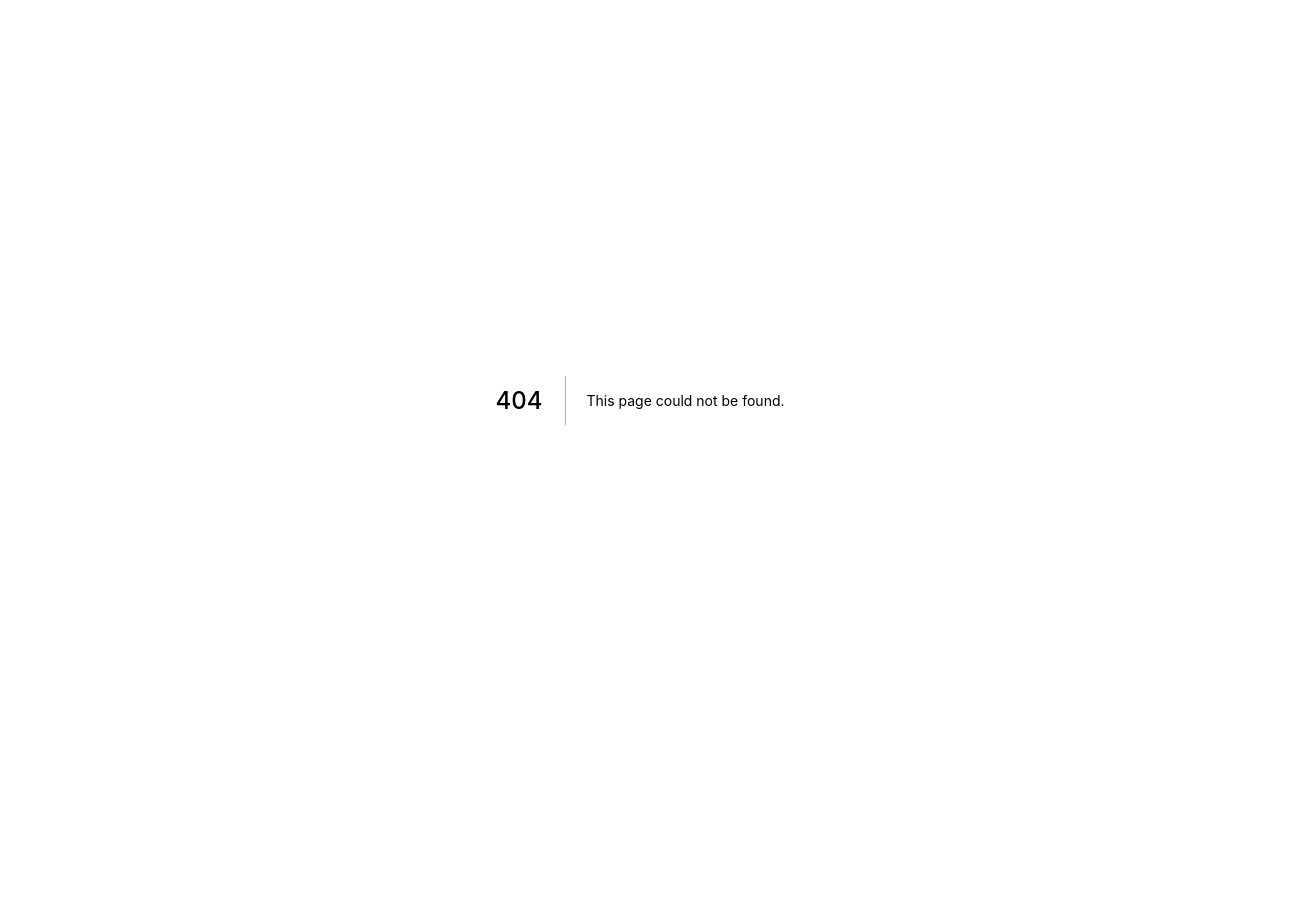
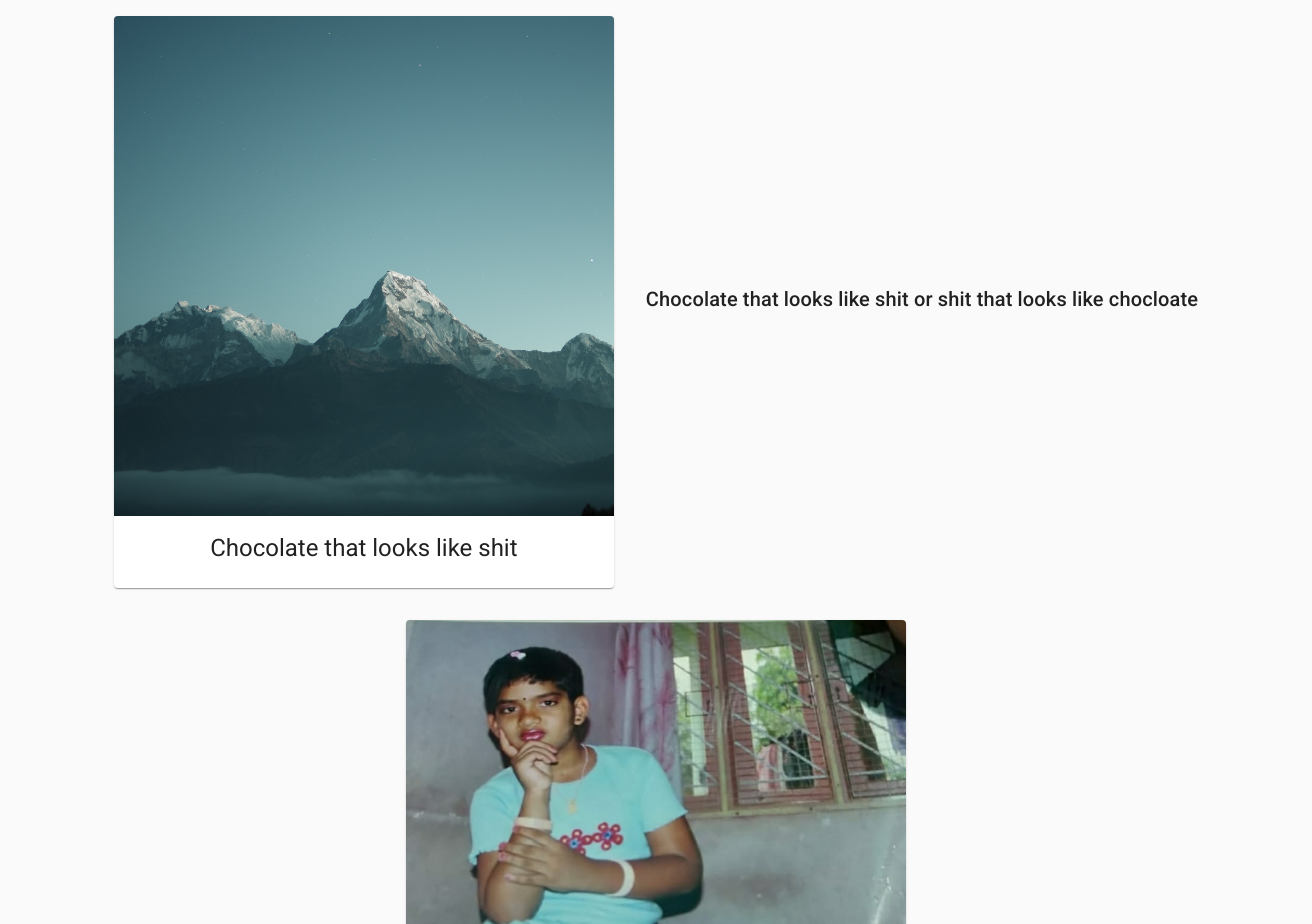
Before and after one commit to HiranmayaGundu/HappyBirthdaySuhas, a Next.js app: page /this-or-that in a window 1280 px wide. Before the commit this address had no page. Shown: the top 924 px of the page, 1312 px wide, since content can reach past the window. Before the commit the page ends 800 px from the top, so only its background shows below. Built offline with nearby package versions, Linux system fonts and the light colour scheme.

Commit message:
draft of this or that

```diff
--- /dev/null
+++ b/components/this-or-that-card.tsx
@@ -0,0 +1,55 @@
+import type { MouseEventHandler } from "react";
+import { makeStyles } from "@material-ui/core/styles";
+import Card from "@material-ui/core/Card";
+import CardActionArea from "@material-ui/core/CardActionArea";
+import CardContent from "@material-ui/core/CardContent";
+import CardMedia from "@material-ui/core/CardMedia";
+import Typography from "@material-ui/core/Typography";
+import { SyntheticEvent } from "react";
+
+const useStyles = makeStyles({
+  root: {
+    maxWidth: 500,
+  },
+  media: {
+    height: 500,
+    width: 500,
+  },
+});
+
+interface MediaCardProps {
+  title: string;
+  content?: string;
+  image: string;
+  alt: string;
+  onClick: MouseEventHandler<HTMLButtonElement>;
+}
+
+export default function MediaCard({
+  title,
+  content,
+  image,
+  alt,
+  onClick,
+}: MediaCardProps) {
+  const classes = useStyles();
+
+  return (
+    <Card className={classes.root}>
+      <CardActionArea onClick={onClick}>
+        <CardMedia className={classes.media} image={image} title={alt} />
+        <CardContent>
+          <Typography gutterBottom variant="h5" component="h2">
+            {title}
+          </Typography>
+          {content && (
+            <Typography variant="body2" color="textSecondary" component="p">
+              Lizards are a widespread group of squamate reptiles, with over
+              6,000 species, ranging across all continents except Antarctica
+            </Typography>
+          )}
+        </CardContent>
+      </CardActionArea>
+    </Card>
+  );
+}
--- a/pages/_app.tsx
+++ b/pages/_app.tsx
@@ -1,7 +1,29 @@
-import '../styles/globals.css'
+import { useEffect } from "react";
+import type { AppProps } from "next/app";
+import Head from "next/head";
+import CssBaseline from "@material-ui/core/CssBaseline";
+import "../styles/globals.css";
 
-function MyApp({ Component, pageProps }) {
-  return <Component {...pageProps} />
+function MyApp({ Component, pageProps }: AppProps) {
+  useEffect(() => {
+    // Remove the server-side injected CSS.
+    const jssStyles = document.querySelector("#jss-server-side");
+    if (jssStyles) {
+      jssStyles.parentElement?.removeChild(jssStyles);
+    }
+  }, []);
+  return (
+    <>
+      <Head>
+        <meta
+          name="viewport"
+          content="minimum-scale=1, initial-scale=1, width=device-width"
+        />
+      </Head>
+      <CssBaseline />
+      <Component {...pageProps} />
+    </>
+  );
 }
 
-export default MyApp
+export default MyApp;
--- /dev/null
+++ b/pages/_document.tsx
@@ -0,0 +1,71 @@
+import React from "react";
+import Document, {
+  Html,
+  Head,
+  Main,
+  NextScript,
+  DocumentContext,
+} from "next/document";
+import { ServerStyleSheets } from "@material-ui/core/styles";
+
+export default class MyDocument extends Document {
+  static async getInitialProps(ctx: DocumentContext) {
+    // Resolution order
+    //
+    // On the server:
+    // 1. app.getInitialProps
+    // 2. page.getInitialProps
+    // 3. document.getInitialProps
+    // 4. app.render
+    // 5. page.render
+    // 6. document.render
+    //
+    // On the server with error:
+    // 1. document.getInitialProps
+    // 2. app.render
+    // 3. page.render
+    // 4. document.render
+    //
+    // On the client
+    // 1. app.getInitialProps
+    // 2. page.getInitialProps
+    // 3. app.render
+    // 4. page.render
+
+    // Render app and page and get the context of the page with collected side effects.
+    const sheets = new ServerStyleSheets();
+    const originalRenderPage = ctx.renderPage;
+
+    ctx.renderPage = () =>
+      originalRenderPage({
+        enhanceApp: (App) => (props) => sheets.collect(<App {...props} />),
+      });
+
+    const initialProps = await Document.getInitialProps(ctx);
+
+    return {
+      ...initialProps,
+      // Styles fragment is rendered after the app and page rendering finish.
+      styles: [
+        ...React.Children.toArray(initialProps.styles),
+        sheets.getStyleElement(),
+      ],
+    };
+  }
+  render() {
+    return (
+      <Html lang="en">
+        <Head>
+          <link
+            rel="stylesheet"
+            href="https://fonts.googleapis.com/css?family=Roboto:300,400,500,700&display=swap"
+          />
+        </Head>
+        <body>
+          <Main />
+          <NextScript />
+        </body>
+      </Html>
+    );
+  }
+}
--- /dev/null
+++ b/pages/this-or-that.tsx
@@ -0,0 +1,140 @@
+import { useState } from "react";
+import Grid from "@material-ui/core/Grid";
+import Box from "@material-ui/core/Box";
+import MediaCard from "../components/this-or-that-card";
+import Typography from "@material-ui/core/Typography";
+import { makeStyles, createStyles, Theme } from "@material-ui/core/styles";
+import Table from "@material-ui/core/Table";
+import TableBody from "@material-ui/core/TableBody";
+import TableCell from "@material-ui/core/TableCell";
+import TableContainer from "@material-ui/core/TableContainer";
+import TableHead from "@material-ui/core/TableHead";
+import TableRow from "@material-ui/core/TableRow";
+import Paper from "@material-ui/core/Paper";
+
+interface GameConfigItemType {
+  leftImage: string;
+  leftTitle: string;
+  centerText: string;
+  rightImage: string;
+  rightTitle: string;
+}
+
+const useStyles = makeStyles((theme: Theme) =>
+  createStyles({
+    gridContainer: {
+      textAlign: "center",
+      margin: "auto",
+      flexGrow: 1,
+    },
+    cardRoot: {
+      minWidth: 275,
+      paddingTop: theme.spacing(3),
+    },
+    table: {
+      minWidth: 650,
+    },
+  })
+);
+
+const GameConfig: GameConfigItemType[] = [
+  {
+    leftImage: "mountains_placehoder.jpg",
+    leftTitle: "Chocolate that looks like shit",
+    centerText:
+      "Chocolate that looks like shit or shit that looks like chocloate",
+    rightImage: "suhas_ugly.jpeg",
+    rightTitle: "Shit that looks like chocolate",
+  },
+  {
+    leftImage: "mountains_placehoder.jpg",
+    leftTitle: "You can only shower once a week",
+    centerText: "Shower or brush? ",
+    rightImage: "suhas_ugly.jpeg",
+    rightTitle: "You can only brush your teeth once a week",
+  },
+];
+
+type GameResult = 0 | 1;
+
+export default function ThisOrThat() {
+  const [gameIndex, setGameIndex] = useState<number>(0);
+  const [selectedItems, setSelectedItems] = useState<GameResult[]>([]);
+  const styles = useStyles();
+  return (
+    <>
+      {gameIndex < GameConfig.length ? (
+        <Grid
+          container
+          spacing={4}
+          justify="center"
+          alignItems="center"
+          className={styles.gridContainer}
+        >
+          <Grid item>
+            <MediaCard
+              title={GameConfig[gameIndex].leftTitle}
+              image={`/images/${GameConfig[gameIndex].leftImage}`}
+              alt={GameConfig[gameIndex].leftTitle}
+              onClick={() => {
+                setGameIndex((c) => c + 1);
+                setSelectedItems((items) => [...items, 0]);
+              }}
+            />
+          </Grid>
+          <Grid item>
+            <Typography variant="h6" color="textPrimary" gutterBottom>
+              {GameConfig[gameIndex].centerText}
+            </Typography>
+          </Grid>
+          <Grid item>
+            <MediaCard
+              title={GameConfig[gameIndex].rightTitle}
+              image={`/images/${GameConfig[gameIndex].rightImage}`}
+              alt={GameConfig[gameIndex].rightTitle}
+              onClick={() => {
+                setGameIndex((c) => c + 1);
+                setSelectedItems((items) => [...items, 1]);
+              }}
+            />
+          </Grid>
+        </Grid>
+      ) : (
+        <Box
+          width="100vw"
+          height="100vh"
+          display="flex"
+          alignItems="center"
+          justifyContent="center"
+        >
+          <Box width={1200}>
+            <TableContainer component={Paper}>
+              <Table className={styles.table} aria-label="simple table">
+                <TableHead>
+                  <TableRow>
+                    <TableCell style={{ minWidth: 300 }}>Option 1</TableCell>
+                    <TableCell style={{ minWidth: 300 }}>Option 2</TableCell>
+                    <TableCell style={{ minWidth: 300 }}>Result</TableCell>
+                  </TableRow>
+                </TableHead>
+                <TableBody>
+                  {GameConfig.map((gameItem, index) => (
+                    <TableRow key={gameItem.leftTitle}>
+                      <TableCell>{gameItem.leftTitle}</TableCell>
+                      <TableCell>{gameItem.rightTitle}</TableCell>
+                      <TableCell>
+                        {selectedItems[index] === 0
+                          ? gameItem.leftTitle
+                          : gameItem.rightTitle}
+                      </TableCell>
+                    </TableRow>
+                  ))}
+                </TableBody>
+              </Table>
+            </TableContainer>
+          </Box>
+        </Box>
+      )}
+    </>
+  );
+}
--- a/tsconfig.json
+++ b/tsconfig.json
@@ -8,7 +8,7 @@
     ],
     "allowJs": true,
     "skipLibCheck": true,
-    "strict": false,
+    "strict": true,
     "forceConsistentCasingInFileNames": true,
     "noEmit": true,
     "esModuleInterop": true,
```
Also changed, not shown: pages/index.tsx (+14 -8 lines).
